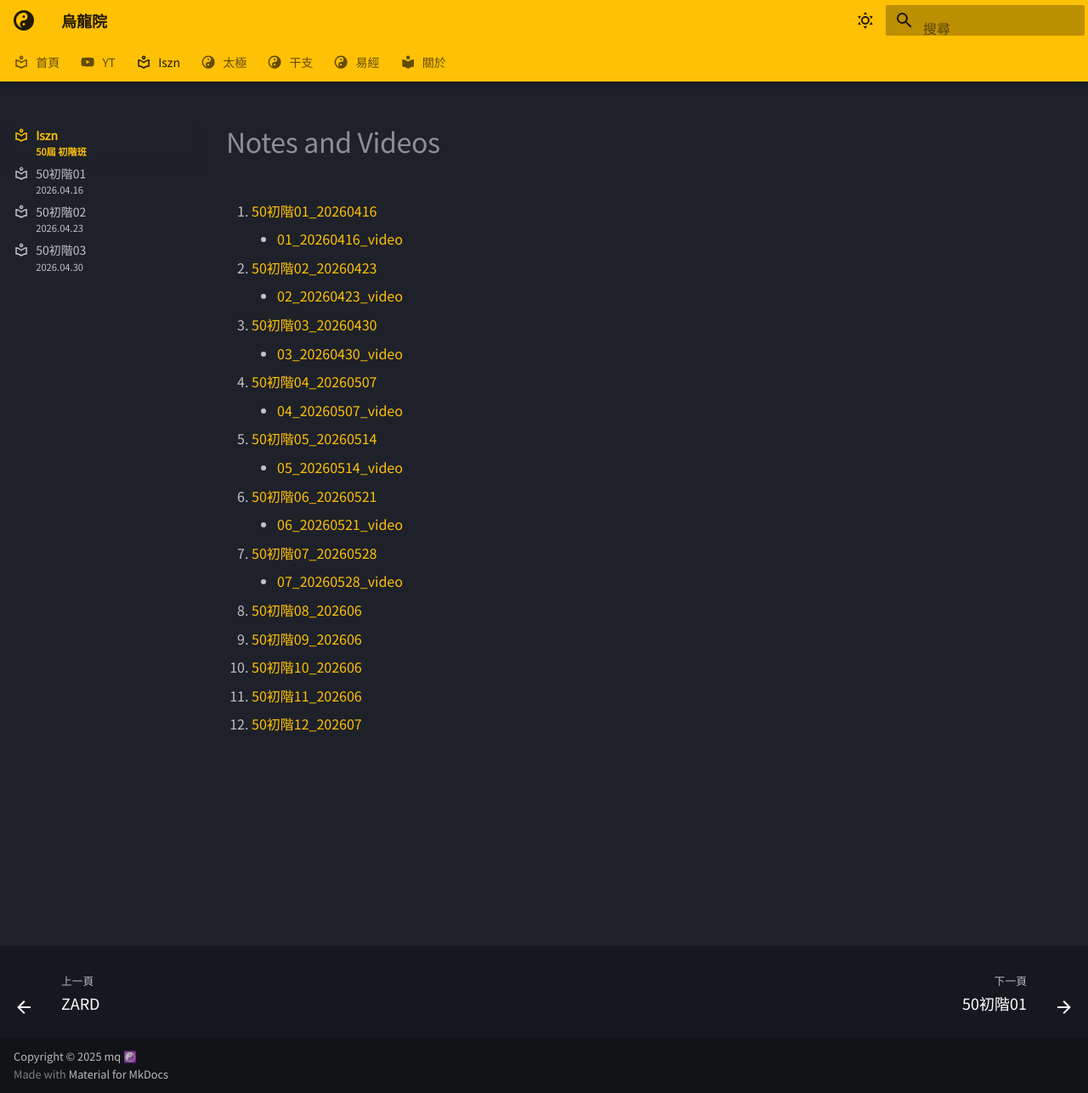
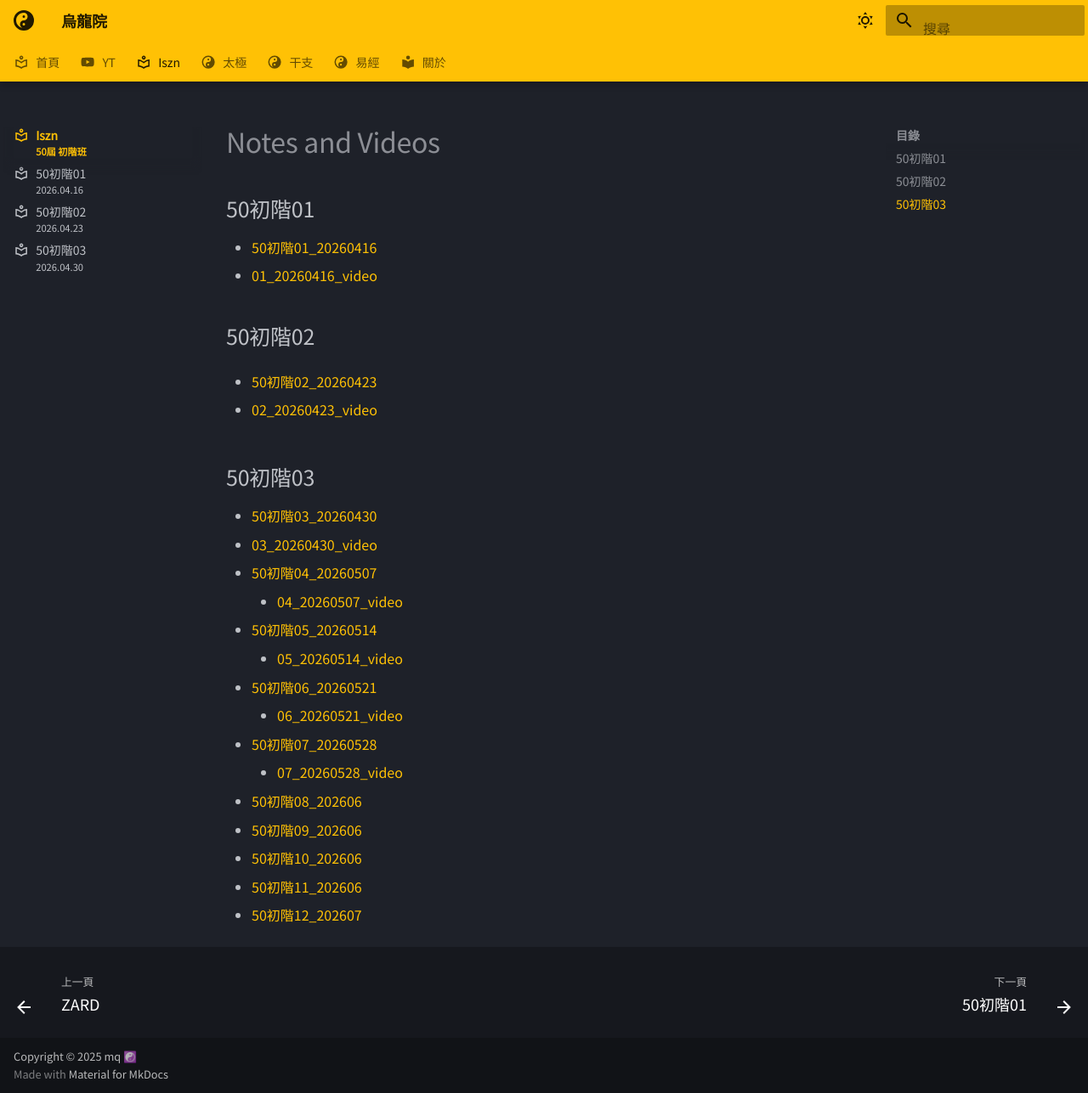
Before and after one commit to oolongyuan/oolongyuan.github.io, an MkDocs documentation site: the page built from docs/iszn/index.md, in a window 1280 px wide and 1287 px high. Shown: the whole window at 85% size. Built offline with MkDocs 1.6.1 and Material for MkDocs 9.7.7, drawn with Linux system fonts in a browser that asks for light colours; some web fonts are replaced.

Commit message:
formatted

```diff
--- a/docs/iszn/index.md
+++ b/docs/iszn/index.md
@@ -7,17 +7,21 @@ subtitle: 50屆 初階班
 
 # Notes and Videos
 
- 1. [50初階01_20260416](/iszn/class_01/)
+## 50初階01
 
-    - [01_20260416_video](https://iframe.mediadelivery.net/embed/431082/e5ddc1fb-1711-4a39-840f-a7afd6e9a5ee?autoplay=false){target="_blank"}
+ - [50初階01_20260416](/iszn/class_01/)
+ - [01_20260416_video](https://iframe.mediadelivery.net/embed/431082/e5ddc1fb-1711-4a39-840f-a7afd6e9a5ee?autoplay=false){target="_blank"}
 
- 1. [50初階02_20260423](/iszn/class_02/)
+## 50初階02
 
-    - [02_20260423_video](https://iframe.mediadelivery.net/embed/431082/ba5ad910-69f7-44cc-a124-768a7cfc8ce7?autoplay=false){target="_blank"}
+ - [50初階02_20260423](/iszn/class_02/)
 
- 1. [50初階03_20260430](/iszn/class_03/)
+ - [02_20260423_video](https://iframe.mediadelivery.net/embed/431082/ba5ad910-69f7-44cc-a124-768a7cfc8ce7?autoplay=false){target="_blank"}
 
-    - [03_20260430_video](https://iframe.mediadelivery.net/embed/431082/ebaeaed0-c390-4052-b9e7-f98731c99cb5?autoplay=false){target="_blank"}
+## 50初階03
+
+ - [50初階03_20260430](/iszn/class_03/)
+ - [03_20260430_video](https://iframe.mediadelivery.net/embed/431082/ebaeaed0-c390-4052-b9e7-f98731c99cb5?autoplay=false){target="_blank"}
 
  1. [50初階04_20260507](/iszn/class_04/)
 
```
